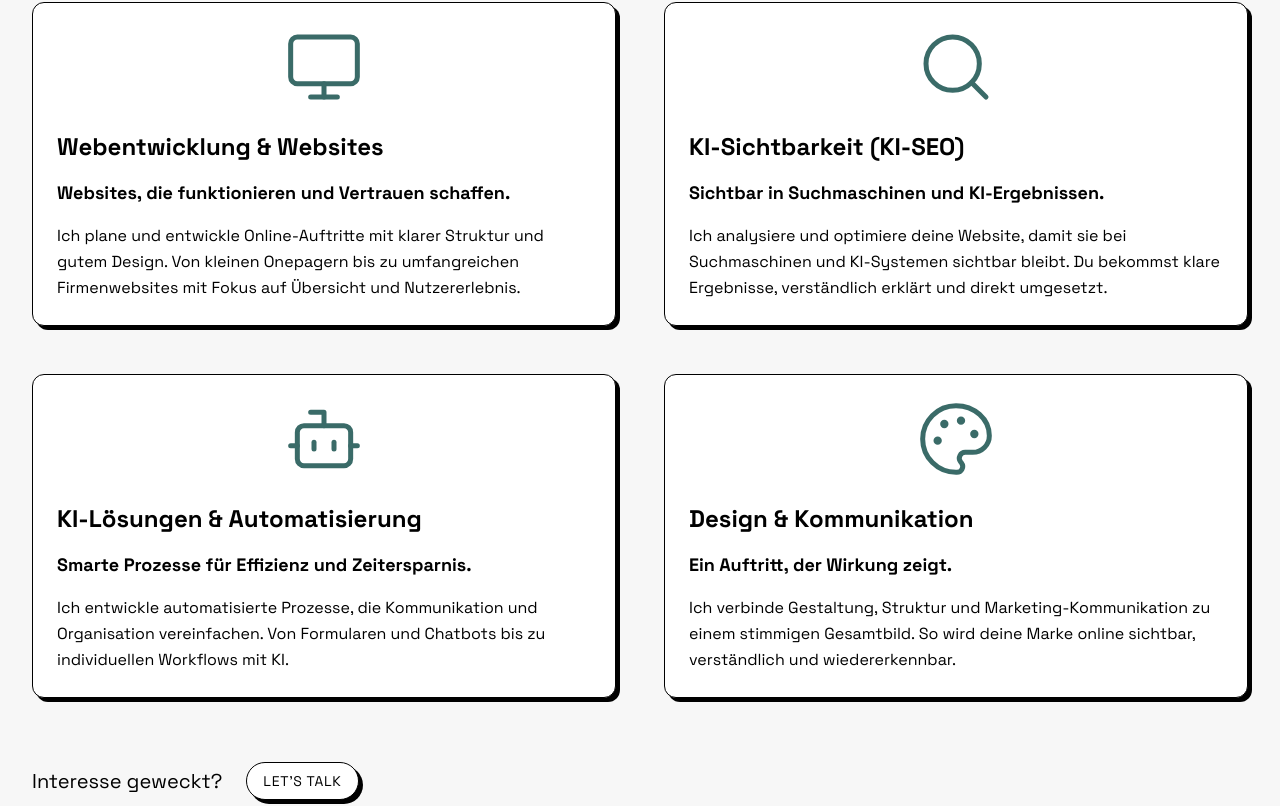
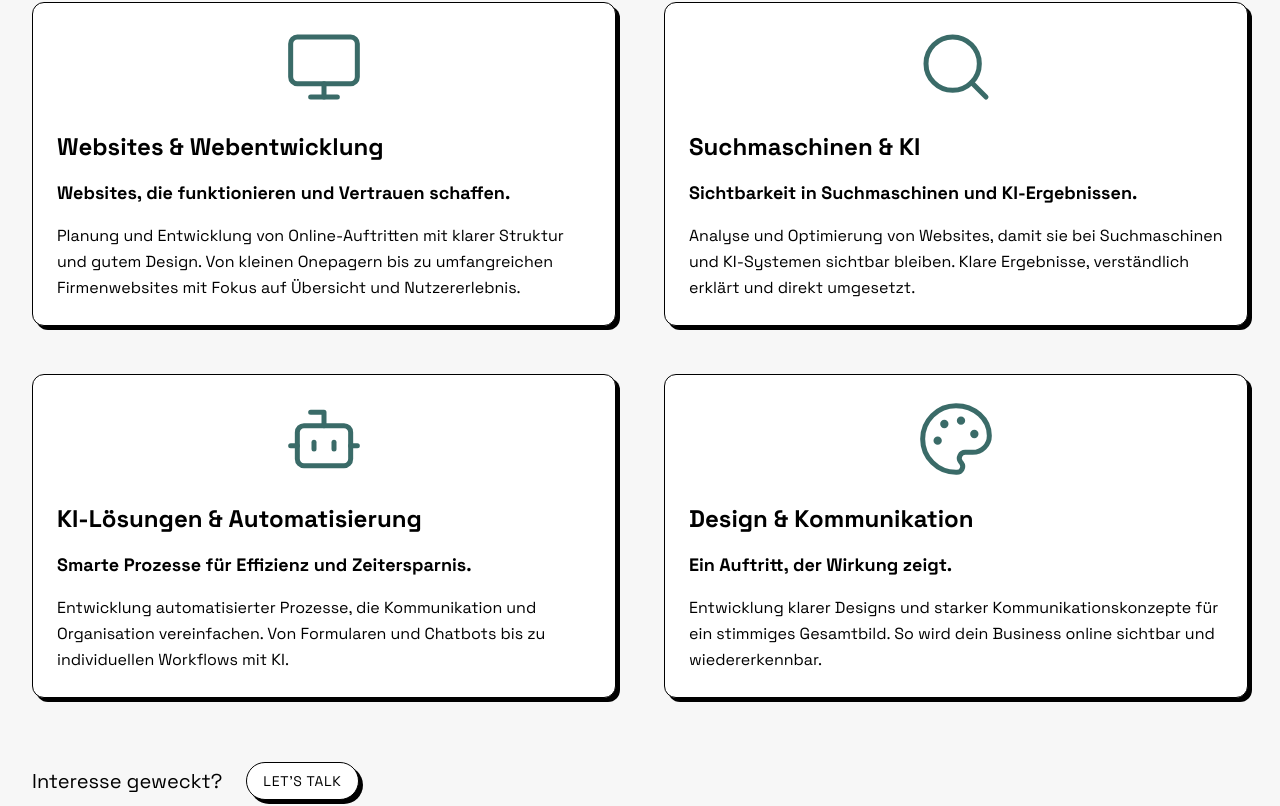
Before and after one commit to TheRealAniko/portfolio, a React (Vite) app: page /#home in a window 1280 px wide. Shown: the part 1034-1840 px from the top of the page. Built offline with nearby package versions, Linux system fonts and the light colour scheme.

Commit message:
Update content

```diff
--- a/src/components/layout/PageRouter.tsx
+++ b/src/components/layout/PageRouter.tsx
@@ -90,7 +90,7 @@ const PageRouter: React.FC<PageRouterProps> = ({ currentPage, onPageChange }) =>
       <section id="home">
         <Hero
           subtitle="Sichtbar werden. Zeit sparen. Wachsen."
-          title={<>Ich entwickle <span className="underlined ">Websites</span> und <span className="underlined">Automatisierungen</span> für Sichtbarkeit und Effizienz. Klar im Design.</>}
+          title={<><span className="underlined ">Websites</span> und <span className="underlined">Automatisierungen</span> für Sichtbarkeit und Effizienz. Klar im Design.</>}
           ctaText="Leistungen ansehen"
           onCtaClick={handleHeroCtaClick}
         />
--- a/src/components/sections/LetsTalk.tsx
+++ b/src/components/sections/LetsTalk.tsx
@@ -63,7 +63,7 @@ const LetsTalk: React.FC = () => {
             Let's Talk
           </h2>
           <p className="text-lg sm:text-xl opacity-90 max-w-3xl mx-auto">
-          Lust, gemeinsam was zu starten? Ich freue mich über spannende Projekte, Kooperationen oder eine einfache Nachricht.
+          Lust, gemeinsam zu starten? Projekte, Kooperationen oder eine kurze Nachricht sind willkommen.
           </p>
         </div>
 
--- a/src/data/leistungen.ts
+++ b/src/data/leistungen.ts
@@ -11,30 +11,30 @@ export interface LeistungenItem {
 export const leistungenData: LeistungenItem[] = [
   {
     id: 1,
-    title: "Webentwicklung & Websites",
+    title: "Websites & Webentwicklung",
     subtitle: "Websites, die funktionieren und Vertrauen schaffen.",
-    description: "Ich plane und entwickle Online-Auftritte mit klarer Struktur und gutem Design. Von kleinen Onepagern bis zu umfangreichen Firmenwebsites mit Fokus auf Übersicht und Nutzererlebnis.",
+    description: "Planung und Entwicklung von Online-Auftritten mit klarer Struktur und gutem Design. Von kleinen Onepagern bis zu umfangreichen Firmenwebsites mit Fokus auf Übersicht und Nutzererlebnis.",
     icon: Monitor,
   },
   {
     id: 2,
-    title: "KI-Sichtbarkeit (KI-SEO)",
-    subtitle: "Sichtbar in Suchmaschinen und KI-Ergebnissen.",
-    description: "Ich analysiere und optimiere deine Website, damit sie bei Suchmaschinen und KI-Systemen sichtbar bleibt. Du bekommst klare Ergebnisse, verständlich erklärt und direkt umgesetzt.",
+    title: "Suchmaschinen & KI",
+    subtitle: "Sichtbarkeit in Suchmaschinen und KI-Ergebnissen.",
+    description: "Analyse und Optimierung von Websites, damit sie bei Suchmaschinen und KI-Systemen sichtbar bleiben. Klare Ergebnisse, verständlich erklärt und direkt umgesetzt.",
     icon: Search,
   },
   {
     id: 3,
     title: "KI-Lösungen & Automatisierung",
     subtitle: "Smarte Prozesse für Effizienz und Zeitersparnis.",
-    description: "Ich entwickle automatisierte Prozesse, die Kommunikation und Organisation vereinfachen. Von Formularen und Chatbots bis zu individuellen Workflows mit KI.",
+    description: "Entwicklung automatisierter Prozesse, die Kommunikation und Organisation vereinfachen. Von Formularen und Chatbots bis zu individuellen Workflows mit KI.",
     icon: Bot,
   },
   {
     id: 4,
     title: "Design & Kommunikation",
     subtitle: "Ein Auftritt, der Wirkung zeigt.",
-    description: "Ich verbinde Gestaltung, Struktur und Marketing-Kommunikation zu einem stimmigen Gesamtbild. So wird deine Marke online sichtbar, verständlich und wiedererkennbar.",
+    description: "Entwicklung klarer Designs und starker Kommunikations­konzepte für ein stimmiges Gesamtbild. So wird dein Business online sichtbar und wiedererkennbar.",
     icon: Palette,
   }
 ];
```
